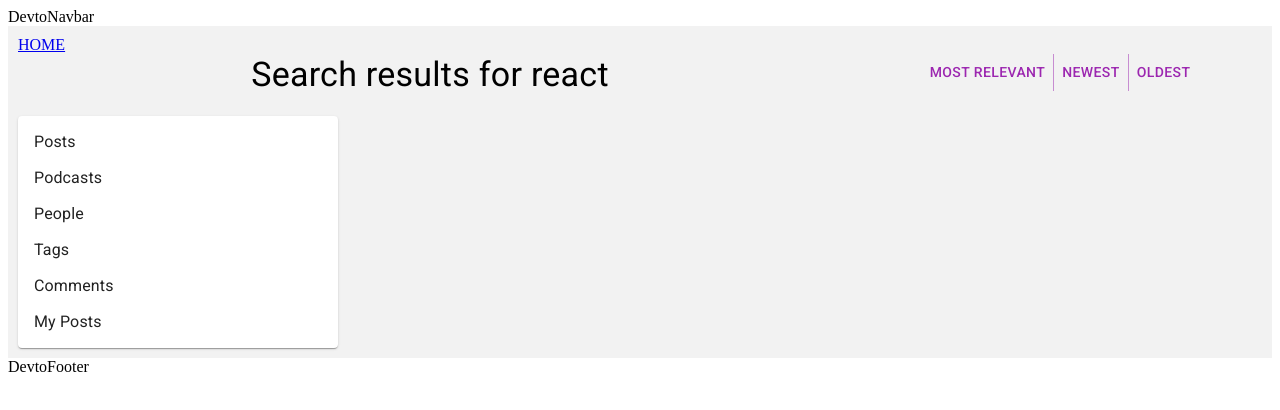
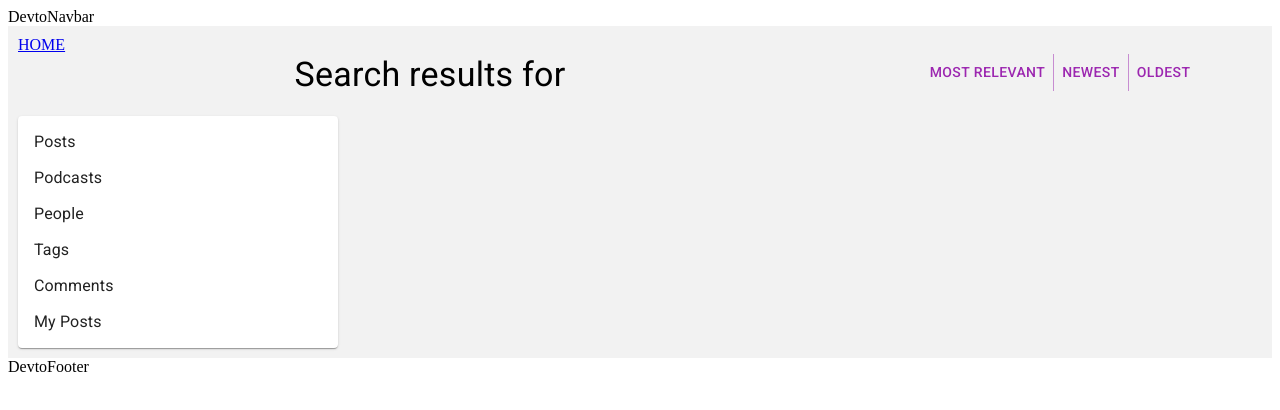
Before and after one commit to ROR2022/desafioReact, a React (Create React App) app: page /search in a window 1280 px wide. Shown: the top 410 px of the page. Built offline with nearby package versions, Linux system fonts and the light colour scheme.

Commit message:
cambios ror

```diff
--- a/src/components/SearchCommponen/TitleSearch/TitleSearch.js
+++ b/src/components/SearchCommponen/TitleSearch/TitleSearch.js
@@ -14,7 +14,7 @@ const Item = styled(Paper)(({ theme }) => ({
   color: theme.palette.text.secondary,
 }));
 
-const TitleSearch = () => {
+const TitleSearch = ({query}) => {
   return (
     <Box style={{textAlign:'center'}} sx={{ flexGrow: 1 }}>
       <Grid container spacing={2}>
@@ -26,7 +26,7 @@ const TitleSearch = () => {
           variant="h4"
           component="div"
         >
-          Search results for react
+          Search results for {query}
         </Typography>
 
         </Grid>
--- a/src/pages/Home.js
+++ b/src/pages/Home.js
@@ -50,7 +50,7 @@ const retriveData = async ()=>{
       <Box sx={{ flexGrow: 1 }}>
         <Link to={'/create'}>CREATE</Link>
         <br />
-        <Link to={'/search?q=react'}>SEARCH</Link>
+        <Link to={'/search?q=prueba'}>SEARCH</Link>
         <br />
       <Grid container spacing={2}>
         <Grid item sx={{ display: { xs: 'none', sm: 'block' } }}  sm={4} md={3}>
--- a/src/pages/Search.js
+++ b/src/pages/Search.js
@@ -11,13 +11,13 @@ import Grid from "@mui/material/Unstable_Grid2";
 const Search = () => {
   const [searchParams, setSearchParams] = useSearchParams();
   const params = Object.fromEntries([...searchParams]);
-
-  console.log("searchParams:..", params);
+  const query= params.q;
+  //console.log("searchParams:..", params);
   return (
     <div style={{backgroundColor:'#dddddd60', padding:'10px'}}>
       <Link to={"/"}>HOME</Link>
       <br />
-      <TitleSearch />
+      <TitleSearch query={query} />
       <MenuSearch />
       <Box sx={{ flexGrow: 1 }}>
         <Grid container spacing={2}>
```
